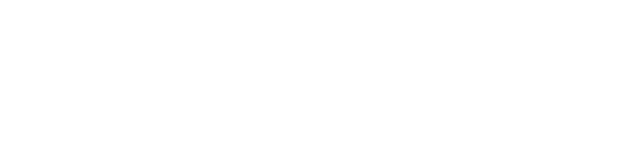
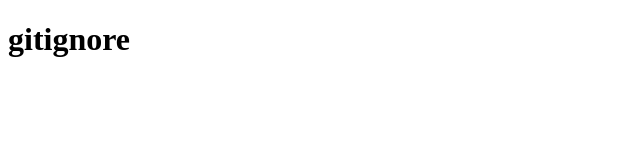
Before and after one commit to dmitrii-kuvaldin/gitignore, a plain HTML site: page index.html in a window 1280 px wide. Shown: the whole page, without its empty margins (0-640 px from the left). Drawn offline with Linux system fonts and the light colour scheme.

Commit message:
new files

```diff
--- a/index.html
+++ b/index.html
@@ -3,7 +3,9 @@
   <head>
     <meta charset="UTF-8" />
     <meta name="viewport" content="width=device-width, initial-scale=1.0" />
-    <title>Gitignore</title>
+    <title>Gitignore!</title>
   </head>
-  <body></body>
+  <body>
+    <h1>gitignore</h1>
+  </body>
 </html>
--- a/style.css
+++ b/style.css
@@ -1,3 +1,4 @@
 body {
-  margin: 0
+  margin: 0;
+  background-color: #fff;
 }
```
